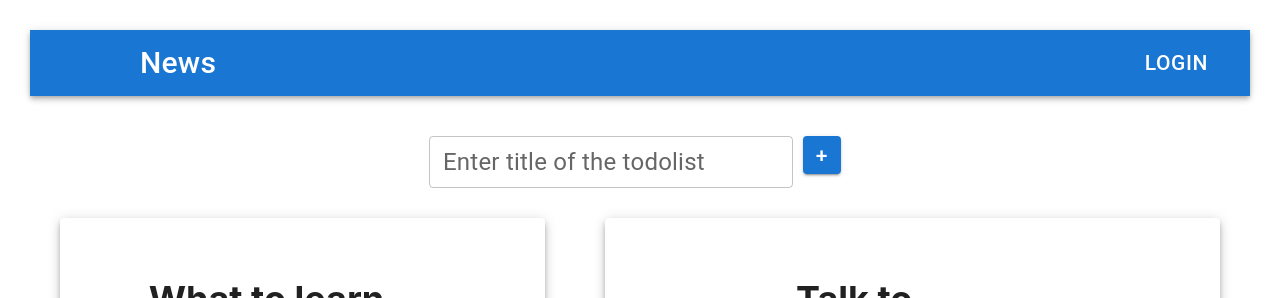
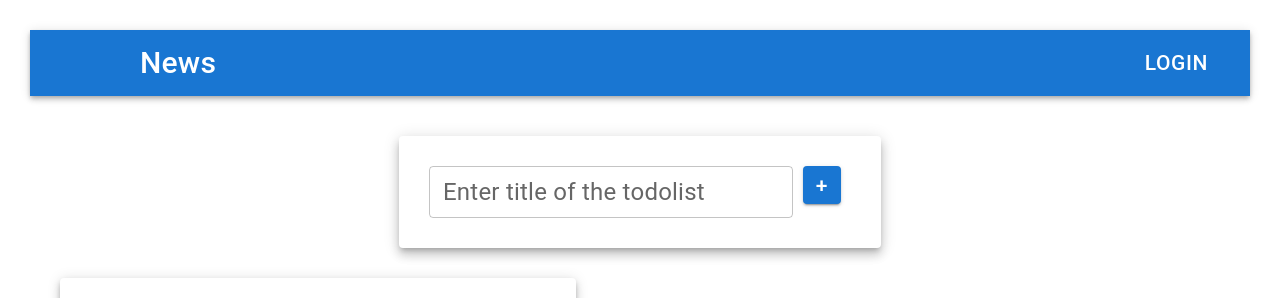
Before and after one commit to VanoKi/todolist-02, a React (Vite) app: page / in a window 1280 px wide. Shown: the top 298 px of the page. Built offline with nearby package versions, Linux system fonts and the light colour scheme; some icons are missing.

Commit message:
fix: inners

```diff
--- a/src/App.tsx
+++ b/src/App.tsx
@@ -92,11 +92,13 @@ export const App = () => {
   return (
     <div className="app">
       <MyAppBar/>
-      <Input placeholder={'Enter title of the todolist'} buttonTitle={'+'} onSubmit={addTodolist}/>
-      <div className={'todolist-container'}>
-        {todolists.map(el => {
+      <Paper elevation={7} sx={{p: '30px'}}>
+        <Input placeholder={'Enter title of the todolist'} buttonTitle={'+'} onSubmit={addTodolist}/>
+      </Paper>
+      {/*<div className={'todolist-container'}>*/}
+      <Grid container sx={{p: '30px'}} spacing={4}>
+      {todolists.map(el => {
           return (
-            <Grid container sx={{p: '30px'}}>
               <Paper elevation={5} sx={{p: '30px'}}>
                 <TodolistItem
                   key={el.id}
@@ -113,10 +115,10 @@ export const App = () => {
                   updatedTitle={updatedTitle}
                 />
               </Paper>
-            </Grid>
           )
         })}
-      </div>
+      {/*</div>*/}
+      </Grid>
     </div>
   )
 }
```
